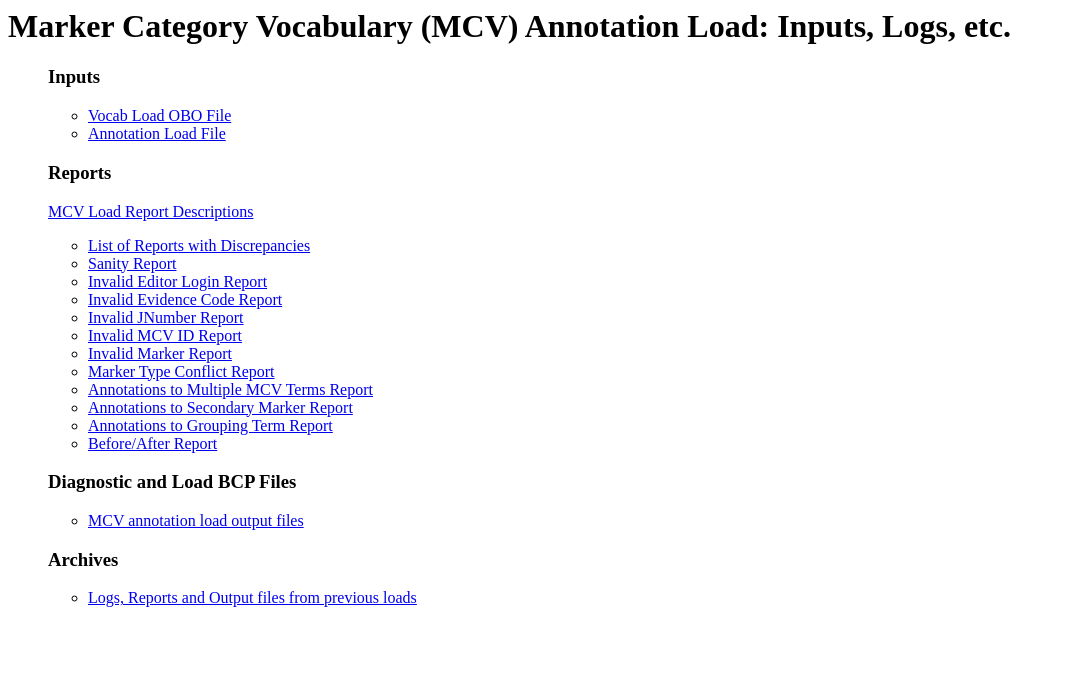
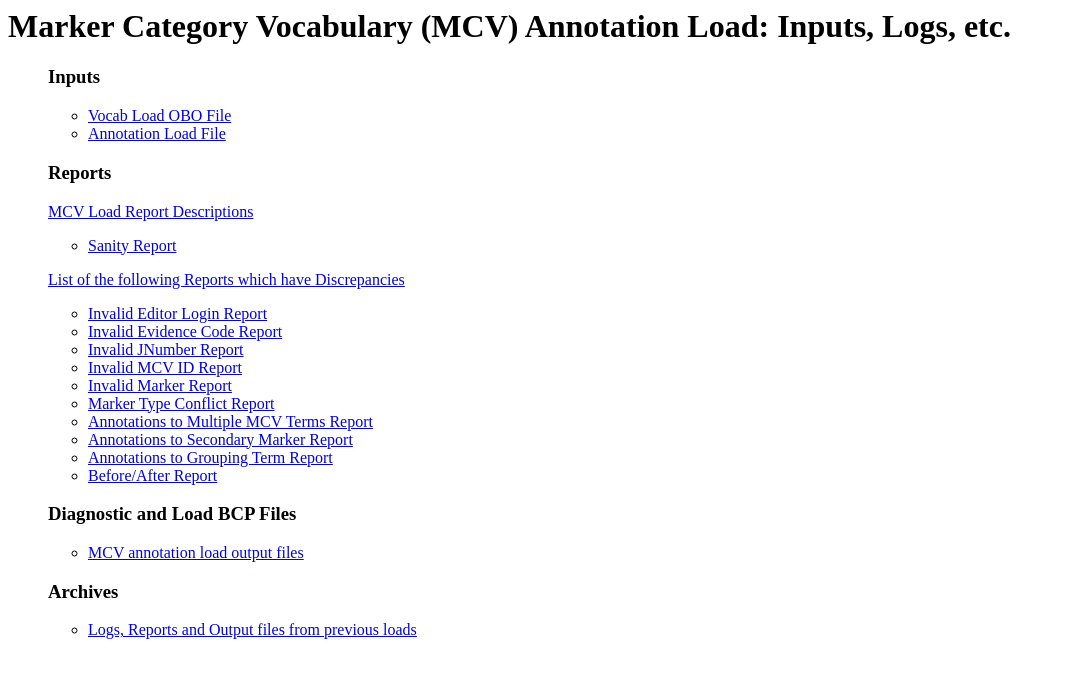
Before and after one commit to mgijax/mcvload, a plain HTML site: page index.html in a window 1280 px wide. Shown: the whole page, without its empty margins (0-1065 px from the left). Drawn offline with Linux system fonts and the light colour scheme.

Commit message:
mcvload-4-4-0-9

```diff
--- a/index.html
+++ b/index.html
@@ -12,8 +12,11 @@
 <A HREF="http://prodwww.informatics.jax.org/wiki/index.php/sw:Mcvload#Sanity_Reports.2FLogs">MCV Load Report Descriptions</A>
 <P>
 <UL>
-<LI><A HREF="/data/loads/mgi/mcvload/reports/reportsWithDiscrepancies.rpt">List of Reports with Discrepancies</A>
 <LI><A HREF="/data/loads/mgi/mcvload/reports/sanity.rpt">Sanity Report</A>
+</UL>
+<P>
+<A HREF="/data/loads/mgi/mcvload/reports/reportsWithDiscrepancies.rpt">List of the following Reports which have Discrepancies</A>
+<UL>
 <LI><A HREF="/data/loads/mgi/mcvload/reports/invalid_editor.rpt">Invalid Editor Login Report</A>
 <LI><A HREF="/data/loads/mgi/mcvload/reports/invalid_evid.rpt">Invalid Evidence Code Report</A>
 <LI><A HREF="/data/loads/mgi/mcvload/reports/invalid_jnum.rpt">Invalid JNumber Report</A>
```
Also changed, not shown: 1 other file.
